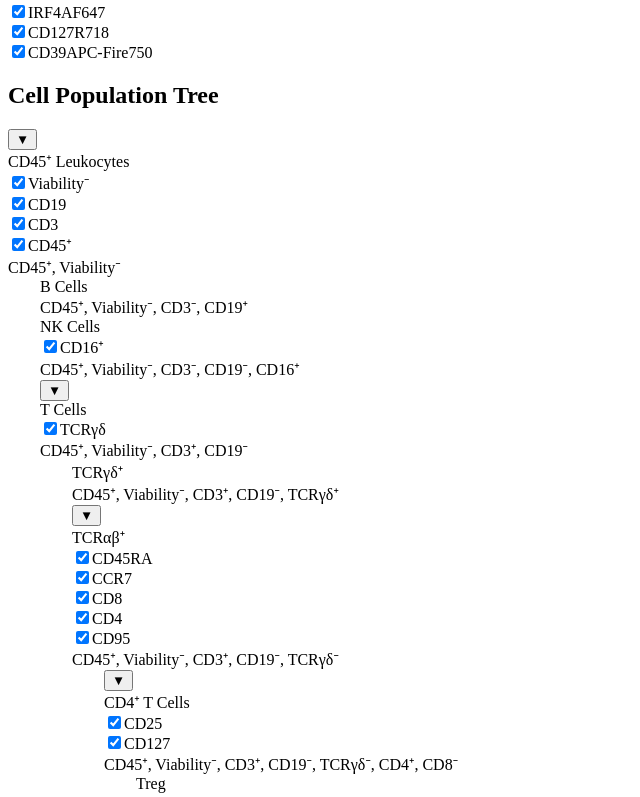
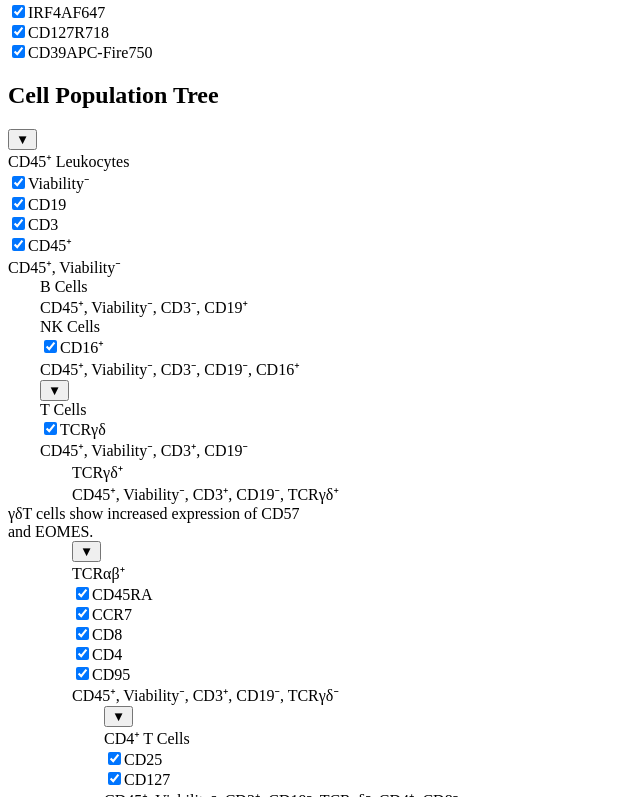
Before and after one commit to hereisramji/DynamicTree, a React (Create React App) app: page / in a window 1280 px wide. Shown: the part 663-1460 px from the top of the page, without its empty margins (0-640 px from the left). Built offline with nearby package versions, Linux system fonts and the light colour scheme; the HTML template or start-up script is replaced by a standard one.

Commit message:
Updated logic

```diff
--- a/src/components/TreeNode.tsx
+++ b/src/components/TreeNode.tsx
@@ -16,32 +16,31 @@ export const TreeNode: React.FC<TreeNodeProps> = ({
   // Node's own satisfaction state
   const isSatisfied = node.isSatisfied !== false;
 
-  // Determine disabling states based on new logic
-  const shouldAppearGrey = !isSatisfied; // Visual grey based on own state
-  const shouldDisableOwnCheckboxes = !parentIsSatisfied; // Own checkboxes disabled by parent state
-  const shouldDisableExpandButton = !isSatisfied; // Expand button disabled by own state
+  // Determine disabling / appearance states
+  const shouldAppearGrey = !isSatisfied;             // Grey based on own satisfaction
+  const shouldBeDisabled = !parentIsSatisfied;       // Controls disabled based on PARENT satisfaction
 
-  // Define styles based on these states
+  // Define styles
   const textClass = shouldAppearGrey ? 'text-gray-400' : 'text-gray-900';
   const phenotypeTextClass = shouldAppearGrey ? 'text-gray-400' : 'text-gray-500';
-  const checkboxLabelClass = shouldDisableOwnCheckboxes ? 'text-gray-400 cursor-not-allowed' : 'text-gray-700 cursor-pointer';
-  const buttonClass = shouldDisableExpandButton ? 'text-gray-400 cursor-not-allowed' : 'text-gray-500 hover:text-gray-700';
-  const checkboxLookClass = shouldDisableOwnCheckboxes ? 'text-gray-400 cursor-not-allowed' : 'text-primary-600 focus:ring-primary-500 cursor-pointer';
-  const overallOpacityClass = shouldAppearGrey ? 'opacity-75' : ''; // Opacity based on own state
+  const findingClass = shouldAppearGrey ? 'text-italic text-gray-400' : 'text-italic text-gray-600';
+  // Styles based on whether controls should be disabled
+  const checkboxLabelClass = shouldBeDisabled ? 'text-gray-400 cursor-not-allowed' : 'text-gray-700 cursor-pointer';
+  const buttonClass = shouldBeDisabled ? 'text-gray-400 cursor-not-allowed' : 'text-gray-500 hover:text-gray-700';
+  const checkboxLookClass = shouldBeDisabled ? 'text-gray-400 cursor-not-allowed' : 'text-primary-600 focus:ring-primary-500 cursor-pointer';
+  // Opacity based on own satisfaction
+  const overallOpacityClass = shouldAppearGrey ? 'opacity-75' : '';
 
-  // Render checkboxes based on LCA markers
+  // Function to render checkboxes
   const renderLcaMarkerCheckboxes = () => {
-    // Use the new lcaMarkerIds field
     if (!node.lcaMarkerIds?.size) return null;
     const lcaIdsArray = Array.from(node.lcaMarkerIds);
-
     lcaIdsArray.sort((a, b) => a - b);
 
     return (
       <div className="ml-2 flex items-center flex-wrap gap-x-3 gap-y-1">
         {lcaIdsArray.map((markerId) => {
           const name = markerNameMap.get(markerId) || `ID ${markerId}`;
-          // Determine expression symbol based on current node's final list
           const markerInfo = node.markers.find(m => m.markerId === markerId);
           const expressionSymbol = markerInfo ? (markerInfo.expression === 'positive' ? '⁺' : '⁻') : '';
           const labelText = `${name}${expressionSymbol}`;
@@ -54,10 +53,11 @@ export const TreeNode: React.FC<TreeNodeProps> = ({
                 id={inputId}
                 checked={selectedMarkers.has(markerId)}
                 // Disable based on PARENT's satisfaction
-                disabled={shouldDisableOwnCheckboxes}
+                disabled={shouldBeDisabled}
                 onChange={(e) => {
                   e.stopPropagation();
-                  onMarkerToggle(markerId);
+                  // Toggle allowed only if not disabled
+                  if (!shouldBeDisabled) { onMarkerToggle(markerId); }
                 }}
                 className={`h-4 w-4 border-gray-300 rounded mr-1 ${checkboxLookClass}`}
               />
@@ -66,9 +66,8 @@ export const TreeNode: React.FC<TreeNodeProps> = ({
                 className={`text-xs font-medium ${checkboxLabelClass}`}
                 onClick={(e) => {
                   e.stopPropagation();
-                  if (!shouldDisableOwnCheckboxes) {
-                    onMarkerToggle(markerId);
-                  }
+                  // Toggle allowed only if not disabled
+                  if (!shouldBeDisabled) { onMarkerToggle(markerId); }
                 }}
               >
                 {labelText}
@@ -80,45 +79,63 @@ export const TreeNode: React.FC<TreeNodeProps> = ({
     );
   };
 
-  return (
-    <div className={`my-1 ${overallOpacityClass}`}>
+  // --- Logic to determine satisfaction state to pass down ---
+  let satisfyStateToPassDown = isSatisfied; // Start with own satisfaction
+  // If node is satisfied, check if all LCA markers it displays are also selected
+  if (isSatisfied && node.lcaMarkerIds && node.lcaMarkerIds.size > 0) {
+      const allLcaMarkersSelected = Array.from(node.lcaMarkerIds).every(id => selectedMarkers.has(id));
+      if (!allLcaMarkersSelected) {
+          satisfyStateToPassDown = false; // If any displayed LCA marker is off, children are unsatisfied
+      }
+  }
+  // --- End logic ---
+
+  // Common rendering logic for the node content (excluding finding for special case)
+  const renderNodeContent = () => (
+    <>
       <div
-        className="flex items-center p-2 hover:bg-gray-50 rounded"
+        className="flex items-start p-2 hover:bg-gray-50 rounded"
         style={{ paddingLeft }}
       >
-        {/* Expand/Collapse Button - Disable based on OWN satisfaction */}
+        {/* Expand/Collapse Button Area */}
+        <div className="pt-1">
           {node.children.length > 0 && (
             <button
               className={`mr-2 flex-shrink-0 ${buttonClass}`}
               aria-label={node.isExpanded ? 'Collapse' : 'Expand'}
-            disabled={shouldDisableExpandButton} // Disable based on OWN state
+              // Disable expand based on PARENT satisfaction now
+              disabled={shouldBeDisabled}
               onClick={(e) => {
                 e.stopPropagation();
-              // Only toggle if button is not disabled (i.e., node is satisfied)
-              if (!shouldDisableExpandButton) {
-                 onToggle(node.id);
-              }
+                // Toggle allowed only if not disabled
+                if (!shouldBeDisabled) { onToggle(node.id); }
               }}
             >
               {node.isExpanded ? '▼' : '▶'}
             </button>
           )}
+        </div>
         {/* Content Area */}
-        <div className="flex-1">
+        <div className="flex-1 ml-2">
           {/* Name + LCA Checkboxes Row */}
           <div className="flex items-center flex-wrap mb-1">
-            {/* Text color based on OWN satisfaction */}
             <span className={`font-medium mr-1 ${textClass}`}>{node.name}</span>
             {renderLcaMarkerCheckboxes()}
           </div>
-          {/* Full Phenotype Row - Text color based on OWN satisfaction */}
-          <div className={`text-sm ${phenotypeTextClass}`}>
+          {/* Full Phenotype Row */}
+          <div className={`text-sm mb-1 ${phenotypeTextClass}`}>
             {getMarkerExpressionString(node.markers)}
           </div>
+          {/* Render finding text HERE only for non-special case nodes */}
+          {node.findingText && node.id !== 'tcr-gamma-delta' && (
+            <div className={`text-sm mt-1 ${findingClass}`}>
+              {node.findingText}
+            </div>
+          )}
         </div>
       </div>
 
-      {/* Children Rendering - Pass down THIS node's satisfaction state */}
+      {/* Children Rendering - Remove parentIsSatisfied */}
       {node.isExpanded && node.children.length > 0 && (
         <div className="ml-4">
           {node.children.map((child) => (
@@ -129,12 +146,33 @@ export const TreeNode: React.FC<TreeNodeProps> = ({
                 onToggle={onToggle}
                 selectedMarkers={selectedMarkers}
                 onMarkerToggle={onMarkerToggle}
-                // Children are disabled based on this node's satisfaction
-                parentIsSatisfied={isSatisfied}
+                // Pass down the calculated satisfaction state
+                parentIsSatisfied={satisfyStateToPassDown}
               />
           ))}
         </div>
       )}
+    </>
+  );
+
+  return (
+    <div className={`my-1 ${overallOpacityClass}`}>
+      {/* Special layout for tcr-gamma-delta with finding */}
+      {node.id === 'tcr-gamma-delta' && node.findingText ? (
+        <div className="flex items-start"> {/* Use flexbox for side-by-side */}
+          {/* Node content takes available space */}
+          <div className="flex-grow">
+            {renderNodeContent()}
+          </div>
+          {/* Finding text in a styled box to the right */}
+          <div className={`ml-4 p-2 bg-gray-50 rounded border border-gray-200 text-sm italic ${findingClass}`} style={{ minWidth: '200px', maxWidth: '300px' }}>
+            {node.findingText}
+          </div>
+        </div>
+      ) : (
+        // Standard rendering for all other nodes
+        renderNodeContent()
+      )}
     </div>
   );
 };
--- a/src/data/cellPopulations.ts
+++ b/src/data/cellPopulations.ts
@@ -61,7 +61,8 @@ export const cellPopulations: { [key: string]: TreeNode } = {
     ],
     isExpanded: true,
     isVisible: true,
-    children: []
+    children: [],
+    findingText: 'γδT cells show increased expression of CD57 and EOMES.'
   },
   'tcr-alpha-beta': {
     id: 'tcr-alpha-beta',
--- a/src/types/types.ts
+++ b/src/types/types.ts
@@ -20,6 +20,7 @@ export interface TreeNode {
   isExpanded?: boolean;
   isVisible?: boolean;
   isSatisfied?: boolean;
+  findingText?: string;
 }
 
 export interface TreeState {
```
Lines whose indentation alone changed are shown as unchanged.
